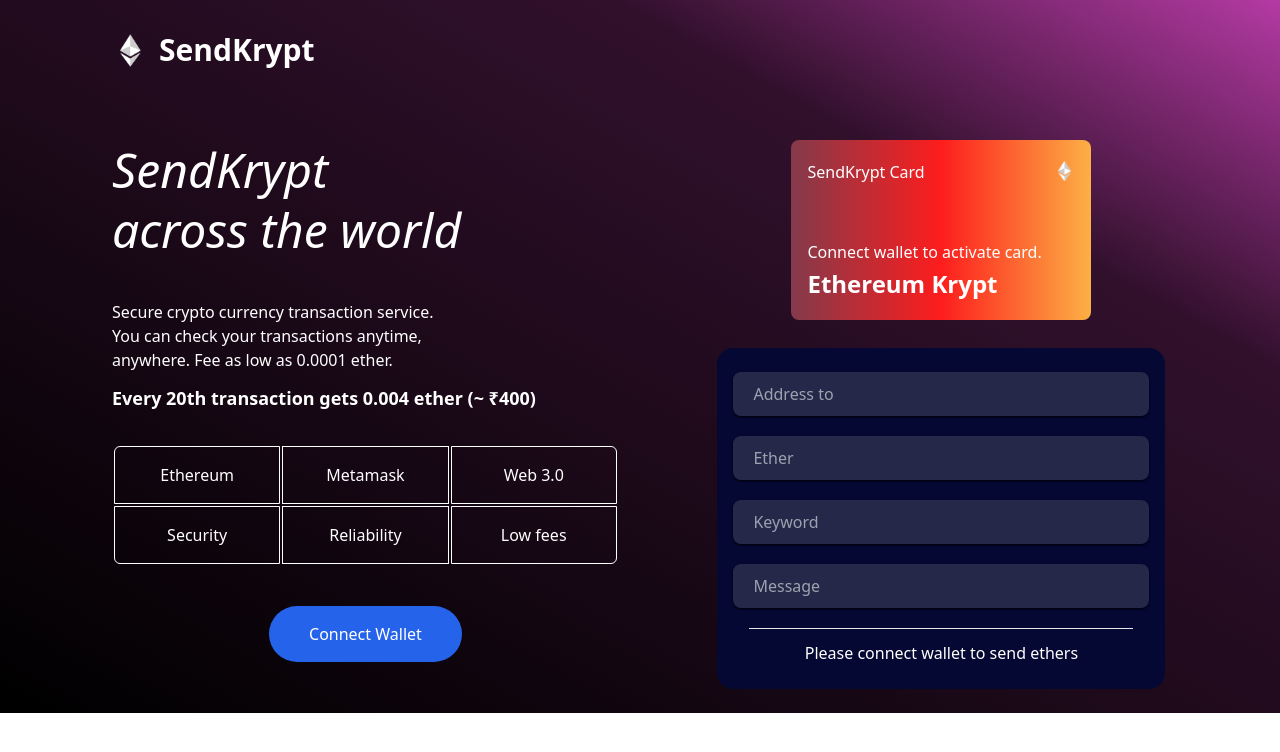
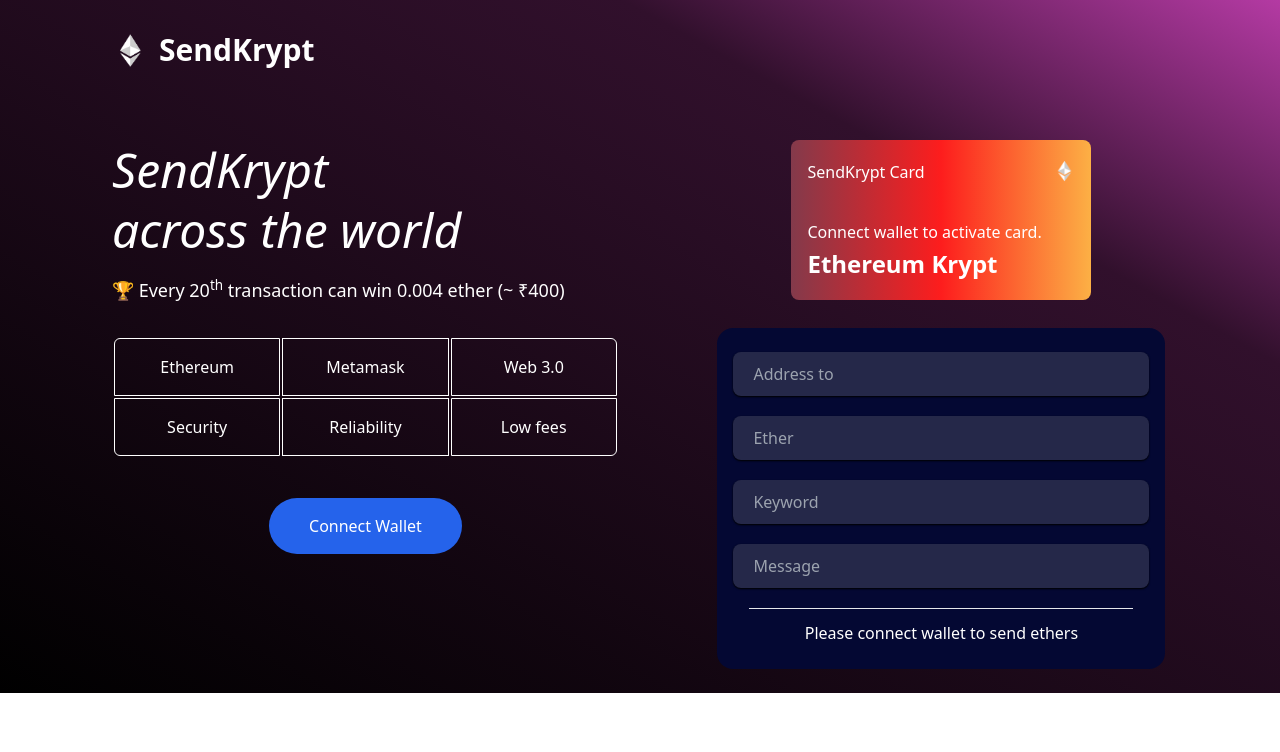
Before and after one commit to kgsantosh770/sendkrypt, a React (Create React App) app: page / in a window 1280 px wide. Shown: the top 752 px of the page. Built offline with nearby package versions, Linux system fonts and the light colour scheme.

Commit message:
minor ui updates

```diff
--- a/src/components/ConnectWallet.tsx
+++ b/src/components/ConnectWallet.tsx
@@ -5,9 +5,8 @@
 
     return (
         <div>
-            <p className="text-5xl italic mb-10 leading-tight">SendKrypt <br />across the world</p>
-            <div className="w-full lg:w-2/3">Secure crypto currency transaction service. You can check your transactions anytime, anywhere. Fee as low as 0.0001 ether.</div>
-            <div className="w-full text-lg font-bold mt-3">Every 20th transaction gets 0.004 ether (~ ₹400)</div>
+            <p className="text-5xl italic mb-4 leading-tight">SendKrypt <br />across the world</p>
+            <div className="w-full text-lg mt-3">🏆 Every 20<sup>th</sup> transaction can win 0.004 ether (~ ₹400)</div>
             <table className="mt-8 w-full border-separate">
                 <tbody>
                     <tr className="text-center">
--- a/src/components/SendKryptCard.tsx
+++ b/src/components/SendKryptCard.tsx
@@ -5,7 +5,7 @@
 export default function SendKryptCard() {
     const { isWalletConnected, accountAddress } = useWalletContext();
     return (
-        <div className='md:mb-7 relative mx-auto w-[300px] px-4 py-5 rounded-lg min-h-[180px] bg-gradient-to-r from-[#833a4b] via-[#fd1d1d] to-[#fcb045]'>
+        <div className='md:mb-7 relative mx-auto w-[300px] px-4 py-5 rounded-lg min-h-[160px] bg-gradient-to-r from-[#833a4b] via-[#fd1d1d] to-[#fcb045]'>
             <span>SendKrypt Card</span>
             <img src={Logo} alt='sendkrypt card' className='small-icon float-right' />
             <div className='absolute bottom-5'>
```
